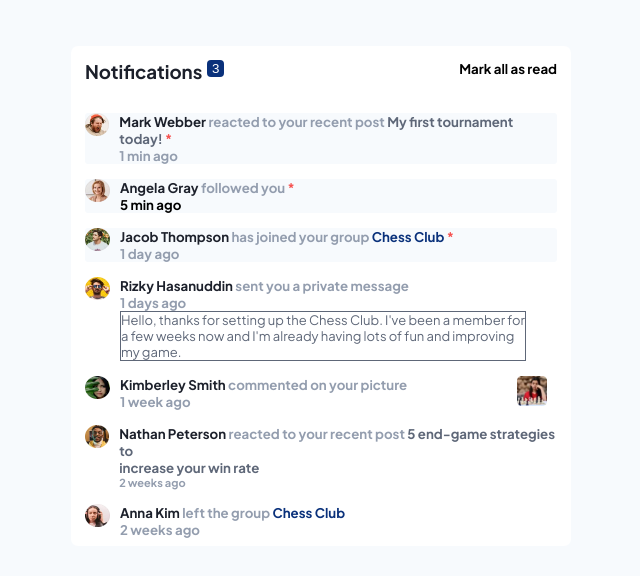
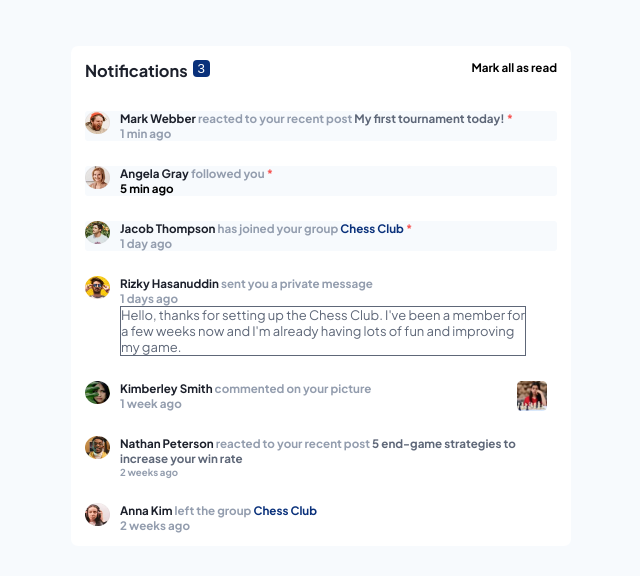
Before and after one commit to Nshimiyimana10/Notification-home-page, a plain HTML site: page index.html in a window 1280 px wide. Shown: the part 104-680 px from the top of the page, without its empty margins (319-959 px from the left). Drawn offline with Linux system fonts and the light colour scheme.

Commit message:
new changes made

```diff
--- a/index.css
+++ b/index.css
@@ -11,6 +11,7 @@ body {
   justify-content: center;
   background-color: hsl(210, 60%, 98%);
   height: 100vh;
+  font-size: 14px;
 }
 
 .main-container {
@@ -26,7 +27,7 @@ body {
 main {
   display: flex;
   flex-direction: column;
-  gap: 15px;
+  gap: 25px;
   position: relative;
   top: 30px;
 }
```
